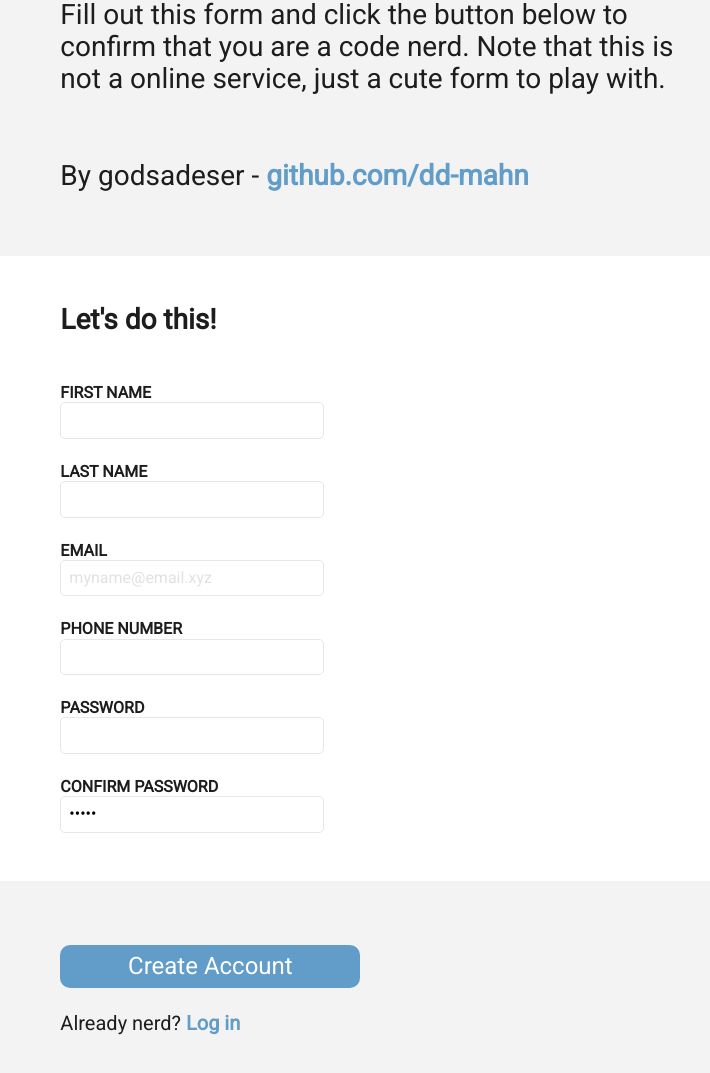
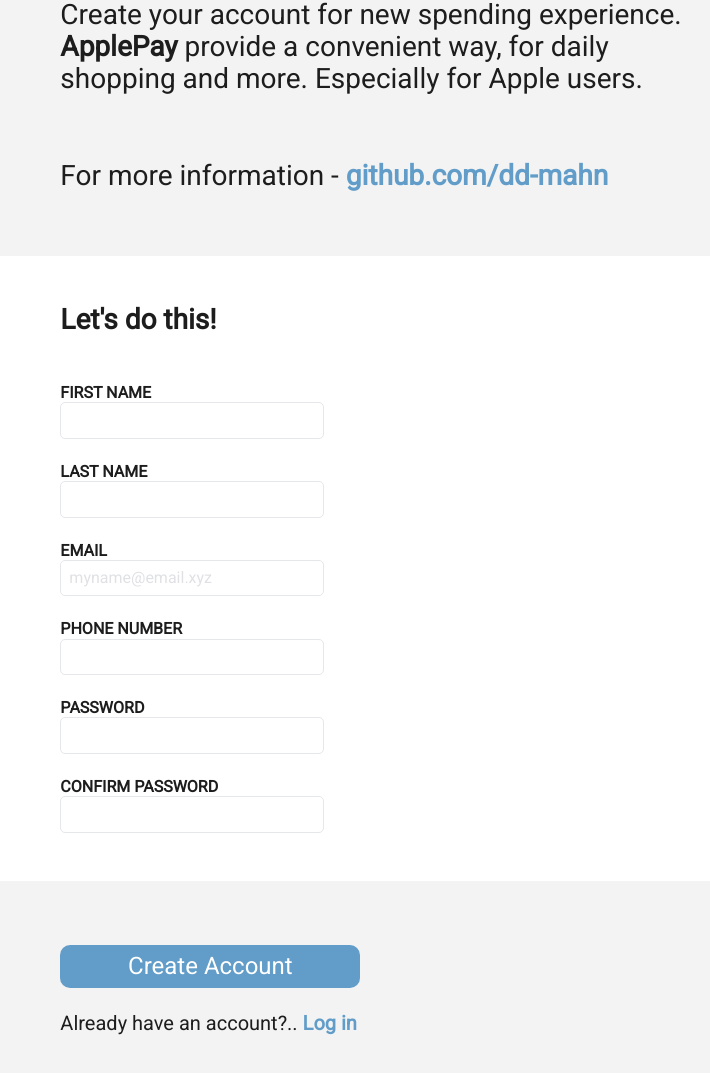
Before and after one commit to dd-mahn/signup-form, a plain HTML site: page index.html in a window 1280 px wide. Shown: the part 129-1202 px from the top of the page, 403-1113 px from the left. Drawn offline with Linux system fonts and the light colour scheme.

Commit message:
Complete form content (ApplePay)

```diff
--- a/index.html
+++ b/index.html
@@ -6,20 +6,21 @@
     <title>Document</title>
     <link rel="stylesheet" href="asset/css/normalize.css">
     <link rel="stylesheet" href="asset/css/style.css">
+    <script src="https://kit.fontawesome.com/345d5666fe.js" crossorigin="anonymous"></script>
 </head>
 <body>
     <div class="bg-side">
         <img src="asset/image/mcOS-BS1.png" alt="bg-img" class="bg-img">
         <div class="on-bg">
-            <div class="logo">Nerdy Form</div>
+            <i class="fa-brands fa-apple-pay logo"></i>
             <span class="credit">Photo credit: MacOS Wallpaper</span>
         </div>
     </div>
     <div class="form-side">
         <form action="" class="sign-up_form">
             <div class="form-title">
-                <p>Fill out this form and click the button below to confirm that you are a code nerd. Note that this is not a online service, just a cute form to play with.</p>
-                <span>By godsadeser - <a href="/." class="github">github.com/dd-mahn</a></span>
+                <p>Create your account for new spending experience. <strong>ApplePay</strong> provide a convenient way, for daily shopping and more. Especially for Apple users.  </p>
+                <span>For more information - <a href="/." class="github">github.com/dd-mahn</a></span>
             </div>
             <div class="form-input">
                 <span class="form-input_title">Let's do this!</span>
@@ -56,13 +57,13 @@
                 <div class="input">
                     <label for="cf-pwd">
                         CONFIRM PASSWORD</label>
-                    <input required type="password" minlength="8" name="cf-pwd" id="cf-pwd" value="match" placeholder="">
+                    <input required type="password" minlength="8" name="cf-pwd" id="cf-pwd" placeholder="">
                     <span></span>
                 </div>
             </div>
             <div class="form-submit">
                 <button type="submit" class="submit-btn">Create Account</button>
-                <span class="log-in">Already nerd? <a href="/." class="log-in">Log in</a></span>
+                <span class="log-in">Already have an account?.. <a href="/." class="log-in">Log in</a></span>
             </div>
         </form>
     </div>
```
